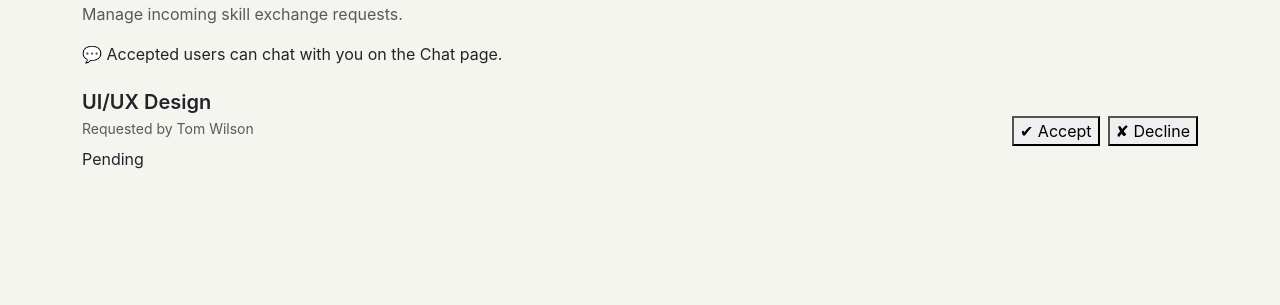
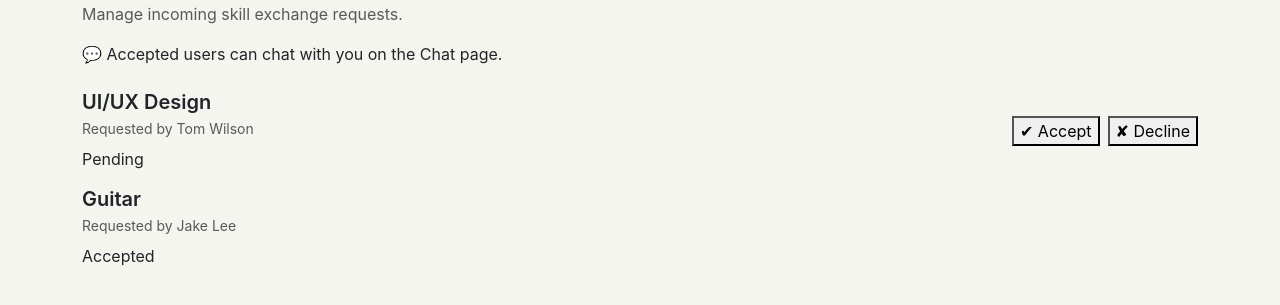
Before and after one commit to sahilppatel1807/skill_swap, a Python web app: template templates/requests.html in a window 1280 px wide. Shown: the part 158-463 px from the top of the page. Run offline with Jinja, Linux system fonts and the light colour scheme; the template is opened without the code that fills it, so the values that code supplies are empty.

Commit message:
Add Guitar card title and accepted badge

```diff
--- a/templates/requests.html
+++ b/templates/requests.html
@@ -30,6 +30,12 @@
 
     <div class="request-card mb-3">
         <div class="d-flex justify-content-between align-items-center">
+            <div>
+                <h5 class="mb-1 fw-semibold">Guitar</h5>
+                <p class="text-muted mb-2 small">Requested by Jake Lee</p>
+                <span class="badge-accepted">Accepted</span>
+            </div>
+
 
         </div>
 
```
